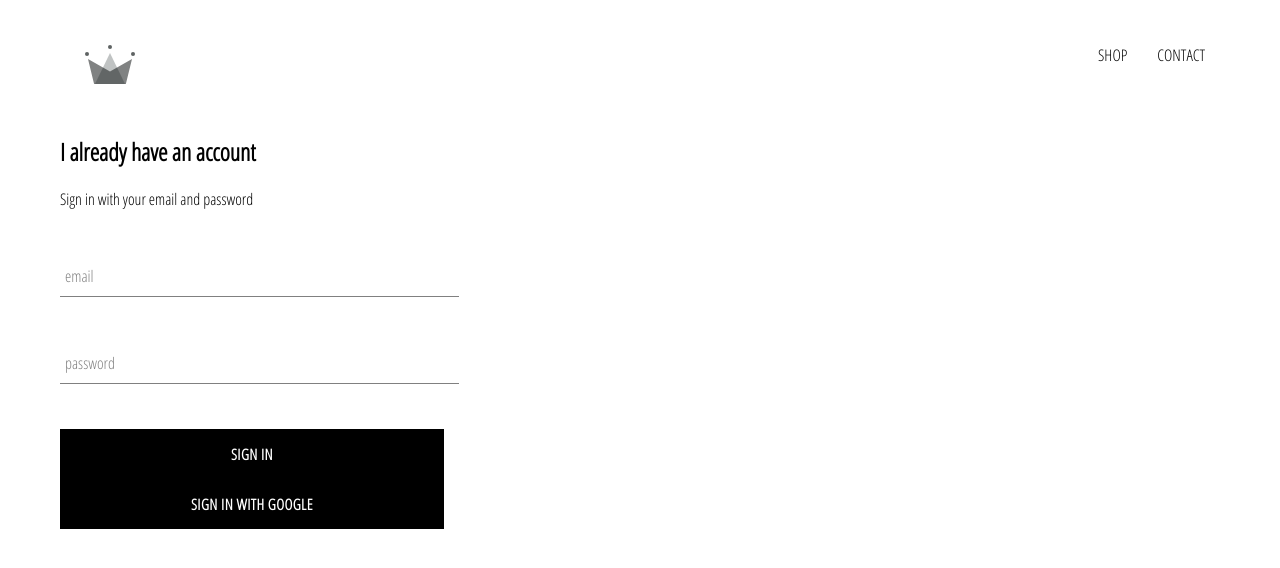
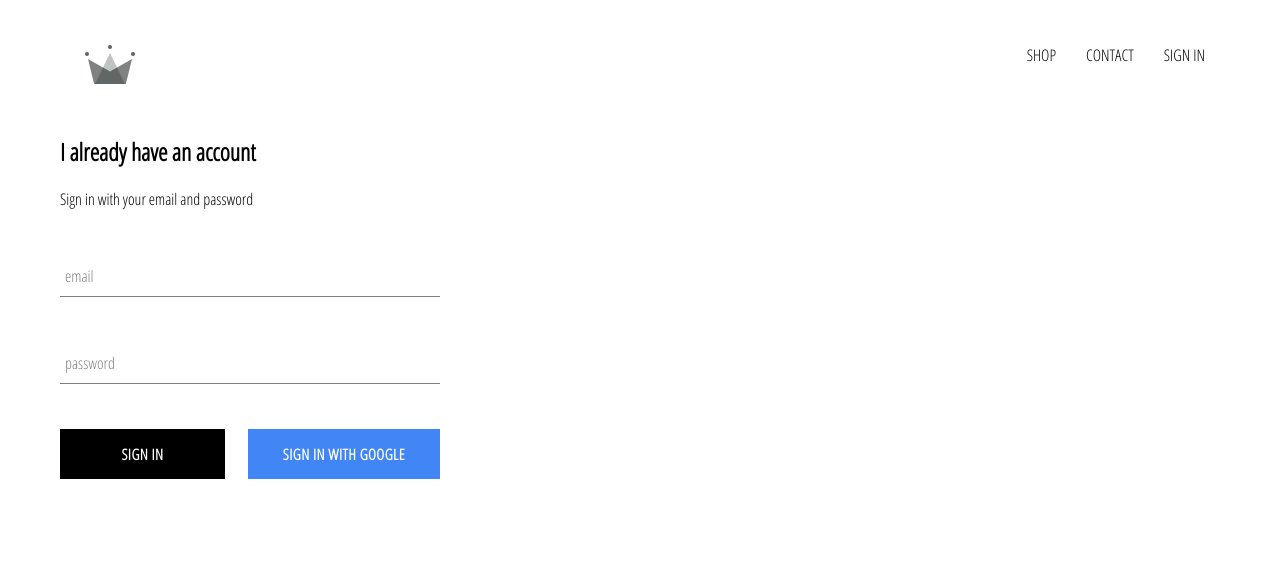
Before and after one commit to shika7200/crwn-clothing, a React (Create React App) app: page /signin in a window 1280 px wide. Shown: the top 568 px of the page. Built offline with nearby package versions, Linux system fonts and the light colour scheme; no server answers.

Commit message:
сделал страницу входа с компонентом входа и вход через гугл. Добавил стили.

```diff
--- a/src/App.css
+++ b/src/App.css
@@ -7,3 +7,7 @@
     text-decoration: none;
     color: black;
 }
+
+* {
+    box-sizing: border-box;
+}
--- a/src/App.js
+++ b/src/App.js
@@ -1,19 +1,45 @@
 import React from 'react';
 import { Routes, Route} from 'react-router-dom';
 import './App.css';
+
 
 
 import HomePage from './pages/homepage/homepage.component';
 import ShopPage from './pages/shop/shop.component';
 import SignInAndSignUpPage from './pages/sign-in-and-sign-up/sign-in-and-sing-up.component';
 import Header from './components/header/header.component';
+import {auth} from './firebase/firebase.utils';
 
 
 
-function App() {
+class App extends  React.Component {
+  constructor() {
+    super();
+
+    this.state = {
+      currentUser: null
+    }
+  }
+
+unsubscribeFromAuth = null
+
+
+componentDidMount(){
+   this.unsubscribeFromAuth = auth.onAuthStateChanged(user => {
+    this.setState({currentUser: user});
+
+    console.log(user);
+  });
+}
+
+componentWillUnmount() {
+  this.unsubscribeFromAuth();
+}
+
+  render() {
   return (
     <div>
-      <Header/>
+      <Header currentUser={this.state.currentUser}/>
 <Routes>
 < Route  exact path="/" element={<HomePage/>}/>
     < Route exact path="/shop" element={<ShopPage/>} />
@@ -24,5 +50,6 @@
     </div>
   );
 }
+}
 
 export default App;
--- a/src/components/custom-button/custom-button.component.jsx
+++ b/src/components/custom-button/custom-button.component.jsx
@@ -2,8 +2,8 @@
 
 import './custom-button.styles.scss';
 
-const CustomButton = ({children, ...otherProps}) => (
-    <button className='custom-button' {...otherProps} >
+const CustomButton = ({children,isGoogleSignIn, ...otherProps}) => (
+    <button className={`${isGoogleSignIn ? 'google-sign-in' : ''} custom-button`} {...otherProps} >
 {children}
     </button>
 );
--- a/src/components/custom-button/custom-button.styles.scss
+++ b/src/components/custom-button/custom-button.styles.scss
@@ -19,4 +19,14 @@
       color: black;
       border: 1px solid black;
     }
+    &.google-sign-in {
+      background-color: #4285f4;
+      color:white;
+
+      &:hover {
+        background-color: #357ae8;
+        border: none;
+      }
+
+    }
   }
--- a/src/components/header/header.component.jsx
+++ b/src/components/header/header.component.jsx
@@ -4,8 +4,8 @@
 import {ReactComponent as Logo} from '../../assets/crown.svg';
 
 import './header.styles.scss';
-
-const Header = () => (
+import { auth } from '../../firebase/firebase.utils';
+const Header = ({currentUser}) => (
 
     <div className='header'>
 <Link className='logo-container' to='/'>
@@ -18,6 +18,12 @@
 <Link  className='option' to='shop'>
     CONTACT
 </Link>
+{
+    currentUser ?
+    <div className='option' onClick={() => auth.signOut()}>SIGN OUT</div>
+    :
+    <Link className='option' to='signin'>SIGN IN</Link>
+}
 </div>
     </div>
 );
--- a/src/components/header/header.styles.scss
+++ b/src/components/header/header.styles.scss
@@ -20,6 +20,7 @@
 
       .option {
         padding: 10px 15px;
+        cursor: pointer;
       }
     }
   }
--- a/src/components/sign-in/sign-in.component.jsx
+++ b/src/components/sign-in/sign-in.component.jsx
@@ -55,13 +55,16 @@
              required
              />
 
-        </form>
+        </form >
+        <div className='buttons'>
         <CustomButton type="submit" > Sign in</CustomButton>
         <CustomButton
-        onClick={signInWithGoogle} >{' '}Sign in with Google{' '}
+        onClick={signInWithGoogle} isGoogleSignIn>{' '}Sign in with Google{' '}
         </CustomButton>
         </div>
-    )
+        </div>
+
+    );
 }
 
 }
--- a/src/components/sign-in/sign-in.styles.scss
+++ b/src/components/sign-in/sign-in.styles.scss
@@ -1,9 +1,14 @@
 .sign-in {
-    width: 30vw;
+    width: 380px;
     display: flex;
     flex-direction: column;
 
     .title {
         margin: 10px 0px;
     }
+
+    .buttons {
+        display: flex;
+        justify-content: space-between;
+    }
 }
```
